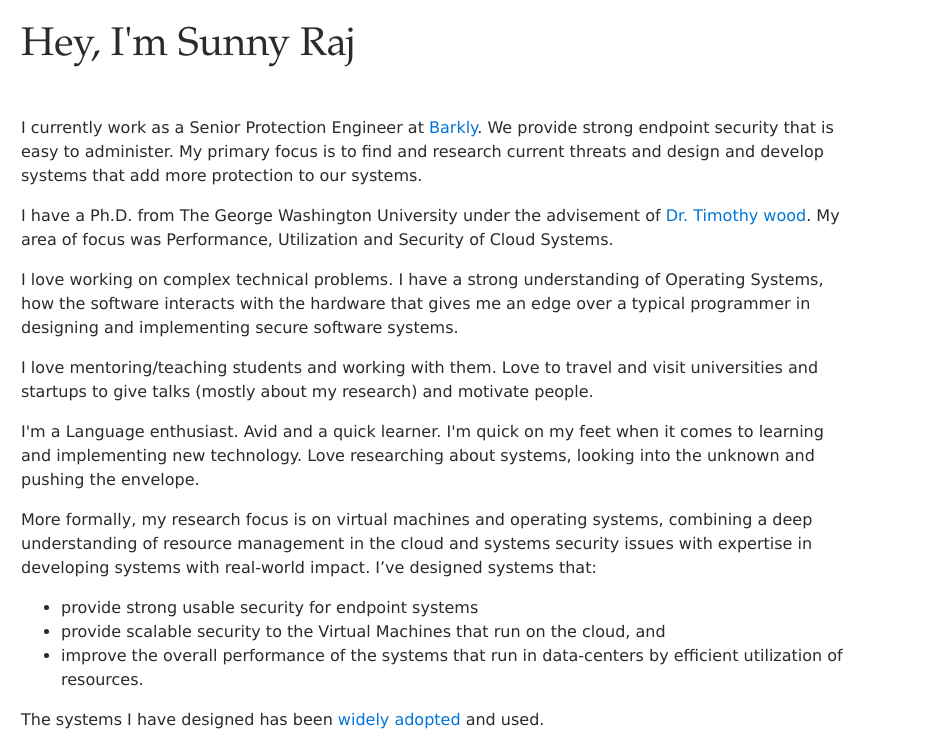
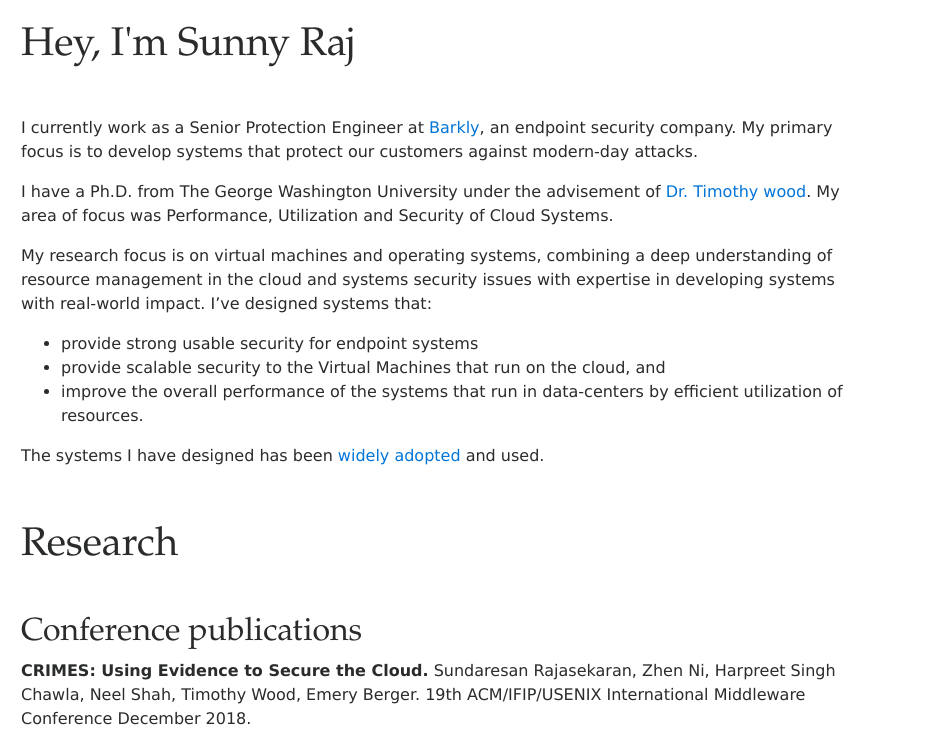
Before and after one commit to SunnyRaj/sunnyraj.github.io, a plain HTML site: page index.html in a window 1280 px wide. Shown: the top 744 px of the page, 349-1280 px from the left. Drawn offline with Linux system fonts and the light colour scheme.

Commit message:
Synchronized build

```diff
--- a/index.html
+++ b/index.html
@@ -99,21 +99,20 @@
 
   <h1>Hey, I&#39;m Sunny Raj</h1>
   <p><br></p>
-<p>I currently work as a Senior Protection Engineer at <a href="https://www.barkly.com/">Barkly</a>. We provide strong endpoint security that is easy to administer. My primary focus is to find and research current threats and design and develop systems that add more protection to our systems.</p>
+<p>I currently work as a Senior Protection Engineer at <a href="https://www.barkly.com/">Barkly</a>, an endpoint security company. My primary focus is to develop systems that protect our customers against modern-day attacks.</p>
 <p>I have a Ph.D. from The George Washington University under the advisement of <a href="http://faculty.cs.gwu.edu/timwood/">Dr. Timothy wood</a>. My area of focus was Performance, Utilization and Security of Cloud Systems.</p>
-<p>I love working on complex technical problems. I have a strong understanding of Operating Systems, how the software interacts with the hardware that gives me an edge over a typical programmer in designing and implementing secure software systems.</p>
-<p>I love mentoring/teaching students and working with them. Love to travel and visit universities and startups to give talks (mostly about my research) and motivate people.</p>
-<p>I'm a Language enthusiast. Avid and a quick learner. I'm quick on my feet when it comes to learning and implementing new technology. Love researching about systems, looking into the unknown and pushing the envelope.</p>
-<p>More formally, my research focus is on virtual machines and operating systems, combining a deep understanding of resource management in the cloud and systems security issues with expertise in developing systems with real-world impact. I’ve designed systems that:</p>
+<p>My research focus is on virtual machines and operating systems, combining a deep understanding of resource management in the cloud and systems security issues with expertise in developing systems with real-world impact. I’ve designed systems that:</p>
 <ul>
 <li>provide strong usable security for endpoint systems</li>
 <li>provide scalable security to the Virtual Machines that run on the cloud, and</li>
 <li>improve the overall performance of the systems that run in data-centers by efficient utilization of resources.</li>
 </ul>
-<p>The systems I have designed has been <a href="https://scholar.google.com/citations?user=oA8UGIcAAAAJ&amp;hl=en">widely adopted</a> and used.
-<br></p>
+<p>The systems I have designed has been <a href="https://scholar.google.com/citations?user=oA8UGIcAAAAJ&amp;hl=en">widely adopted</a> and used.</p>
+<p><br></p>
 <h1>Research</h1>
+<p><br></p>
 <h2>Conference publications</h2>
+<p><strong>CRIMES: Using Evidence to Secure the Cloud.</strong> Sundaresan Rajasekaran, Zhen Ni, Harpreet Singh Chawla, Neel Shah, Timothy Wood, Emery Berger. 19th ACM/IFIP/USENIX International Middleware Conference December 2018.</p>
 <p><strong>Scalable Cloud Security via Asynchronous Virtual Machine Introspection.</strong> Sundaresan Rajasekaran, Zhen Ni, Harpreet Singh Chawla, Neel Shah, Timothy Wood, Emery Berger. 8th USENIX Workshop on Hot Topics in Cloud Computing (HotCloud 16), June 2016. <a href="http://faculty.cs.gwu.edu/~timwood/papers/16-HotCloud-scaas.pdf">PDF</a> <a href="https://github.com/gwcloudlab/evade-4.7">CODE</a></p>
 <p><strong>Multi-Cache: Dynamic, Efficient Partitioning for Multi-Tier Caches in Consolidated VM Environments.</strong> Sundaresan Rajasekaran, Shaohua Duan, Wei Zhang, Timothy Wood. IEEE International Conference on Cloud Engineering (IC2E), April 2016. <a href="http://faculty.cs.gwu.edu/~timwood/papers/16-IC2E-multicache.pdf">PDF</a> <a href="https://github.com/gwcloudlab/ssd-cache">CODE</a></p>
 <p><strong>MIMP: Deadline and Interference Aware Scheduling of Hadoop Virtual Machines.</strong> Wei Zhang, Sundaresan Rajasekaran, Timothy Wood, Mingfa Zhu. IEEE/ACM International Symposium on Cluster, Cloud and Grid Computing, May 2014. <a href="http://faculty.cs.gwu.edu/~timwood/papers/14-CCGrid-mimp.pdf">PDF</a> <a href="https://github.com/gwcloudlab/hadoop-scheduler">CODE</a></p>
```
